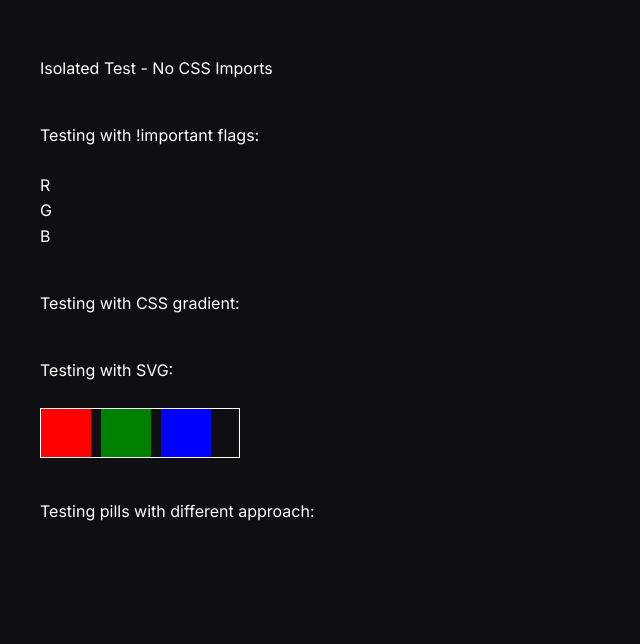
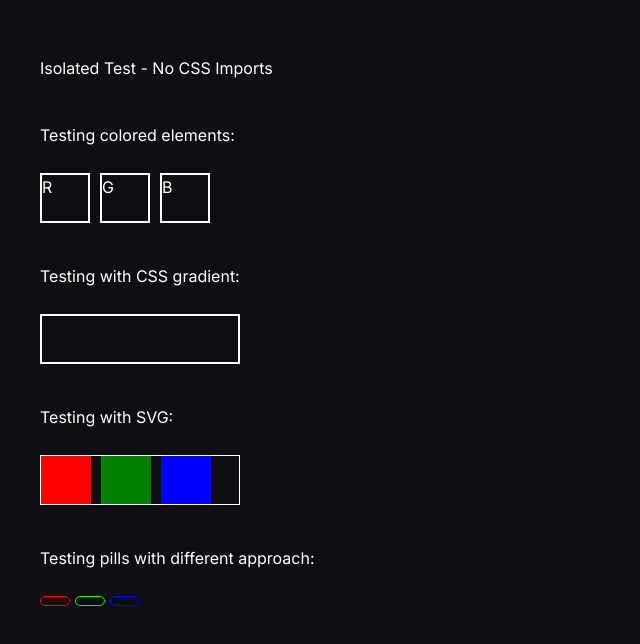
Before and after one commit to dtlaprintla/ai-automation-la-website, a Next.js app: page /test-isolated in a window 1280 px wide. Shown: the top 644 px of the page, without its empty margins (0-640 px from the left). Built offline with nearby package versions, Linux system fonts and the light colour scheme.

Commit message:
Fix TypeScript errors - remove !important from inline styles

```diff
--- a/src/app/test-isolated/page.tsx
+++ b/src/app/test-isolated/page.tsx
@@ -2,71 +2,71 @@ export default function TestIsolatedPage() {
   return (
     <div style={{
         padding: '40px',
-        backgroundColor: 'black !important',
+        backgroundColor: 'black',
         minHeight: '100vh',
         margin: '0',
-        display: 'block !important',
-        visibility: 'visible !important',
-        opacity: '1 !important'
+        display: 'block',
+        visibility: 'visible',
+        opacity: '1'
       }}>
-        <h1 style={{ color: 'white !important' }}>Isolated Test - No CSS Imports</h1>
+        <h1 style={{ color: 'white' }}>Isolated Test - No CSS Imports</h1>
 
-        {/* Test with !important on everything */}
+        {/* Test with high specificity */}
         <div style={{ marginTop: '40px' }}>
-          <p style={{ color: 'white !important' }}>Testing with !important flags:</p>
+          <p style={{ color: 'white' }}>Testing colored elements:</p>
 
           {/* Colored blocks */}
           <div style={{
-            display: 'flex !important',
+            display: 'flex',
             gap: '10px',
             marginTop: '20px',
-            visibility: 'visible !important',
-            opacity: '1 !important'
+            visibility: 'visible',
+            opacity: '1'
           }}>
             <div style={{
-              width: '50px !important',
-              height: '50px !important',
-              backgroundColor: 'red !important',
-              display: 'block !important',
-              visibility: 'visible !important',
-              opacity: '1 !important',
-              border: '2px solid white !important'
+              width: '50px',
+              height: '50px',
+              backgroundColor: 'red',
+              display: 'block',
+              visibility: 'visible',
+              opacity: '1',
+              border: '2px solid white'
             }}>R</div>
             <div style={{
-              width: '50px !important',
-              height: '50px !important',
-              backgroundColor: 'green !important',
-              display: 'block !important',
-              visibility: 'visible !important',
-              opacity: '1 !important',
-              border: '2px solid white !important'
+              width: '50px',
+              height: '50px',
+              backgroundColor: 'green',
+              display: 'block',
+              visibility: 'visible',
+              opacity: '1',
+              border: '2px solid white'
             }}>G</div>
             <div style={{
-              width: '50px !important',
-              height: '50px !important',
-              backgroundColor: 'blue !important',
-              display: 'block !important',
-              visibility: 'visible !important',
-              opacity: '1 !important',
-              border: '2px solid white !important'
+              width: '50px',
+              height: '50px',
+              backgroundColor: 'blue',
+              display: 'block',
+              visibility: 'visible',
+              opacity: '1',
+              border: '2px solid white'
             }}>B</div>
           </div>
 
           {/* Test with background image */}
           <div style={{ marginTop: '40px' }}>
-            <p style={{ color: 'white !important' }}>Testing with CSS gradient:</p>
+            <p style={{ color: 'white' }}>Testing with CSS gradient:</p>
             <div style={{
-              width: '200px !important',
-              height: '50px !important',
-              background: 'linear-gradient(to right, red, yellow, green) !important',
-              display: 'block !important',
-              border: '2px solid white !important'
+              width: '200px',
+              height: '50px',
+              background: 'linear-gradient(to right, red, yellow, green)',
+              display: 'block',
+              border: '2px solid white'
             }}></div>
           </div>
 
           {/* Test with SVG */}
           <div style={{ marginTop: '40px' }}>
-            <p style={{ color: 'white !important' }}>Testing with SVG:</p>
+            <p style={{ color: 'white' }}>Testing with SVG:</p>
             <svg width="200" height="50" style={{ border: '1px solid white' }}>
               <rect x="0" y="0" width="50" height="50" fill="red" />
               <rect x="60" y="0" width="50" height="50" fill="green" />
@@ -76,31 +76,31 @@ export default function TestIsolatedPage() {
 
           {/* Test with HTML color entities */}
           <div style={{ marginTop: '40px' }}>
-            <p style={{ color: 'white !important' }}>Testing pills with different approach:</p>
-            <div style={{ display: 'flex !important', gap: '5px' }}>
+            <p style={{ color: 'white' }}>Testing pills with different approach:</p>
+            <div style={{ display: 'flex', gap: '5px' }}>
               <span style={{
-                display: 'inline-block !important',
-                width: '30px !important',
-                height: '10px !important',
-                backgroundColor: '#FF0000 !important',
-                borderRadius: '5px !important',
-                border: '1px solid #FF0000 !important'
+                display: 'inline-block',
+                width: '30px',
+                height: '10px',
+                backgroundColor: '#FF0000',
+                borderRadius: '5px',
+                border: '1px solid #FF0000'
               }}>&nbsp;</span>
               <span style={{
-                display: 'inline-block !important',
-                width: '30px !important',
-                height: '10px !important',
-                backgroundColor: '#00FF00 !important',
-                borderRadius: '5px !important',
-                border: '1px solid #00FF00 !important'
+                display: 'inline-block',
+                width: '30px',
+                height: '10px',
+                backgroundColor: '#00FF00',
+                borderRadius: '5px',
+                border: '1px solid #00FF00'
               }}>&nbsp;</span>
               <span style={{
-                display: 'inline-block !important',
-                width: '30px !important',
-                height: '10px !important',
-                backgroundColor: '#0000FF !important',
-                borderRadius: '5px !important',
-                border: '1px solid #0000FF !important'
+                display: 'inline-block',
+                width: '30px',
+                height: '10px',
+                backgroundColor: '#0000FF',
+                borderRadius: '5px',
+                border: '1px solid #0000FF'
               }}>&nbsp;</span>
             </div>
           </div>
```
